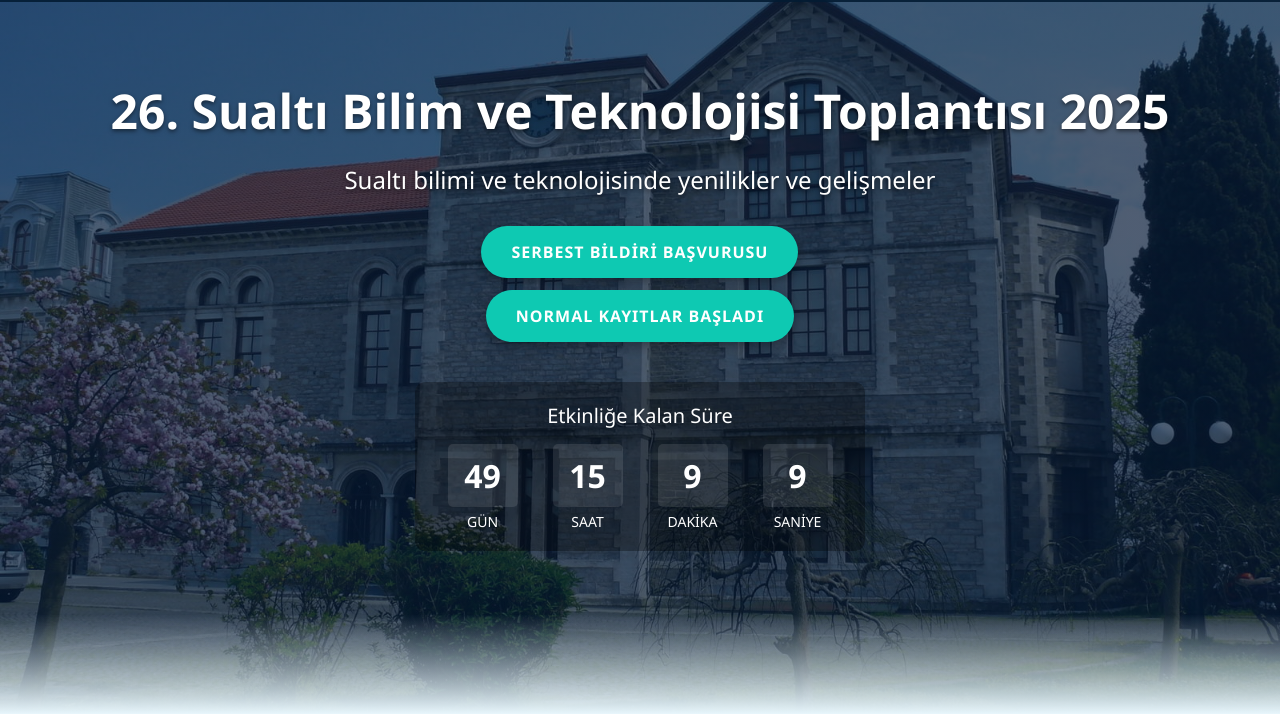
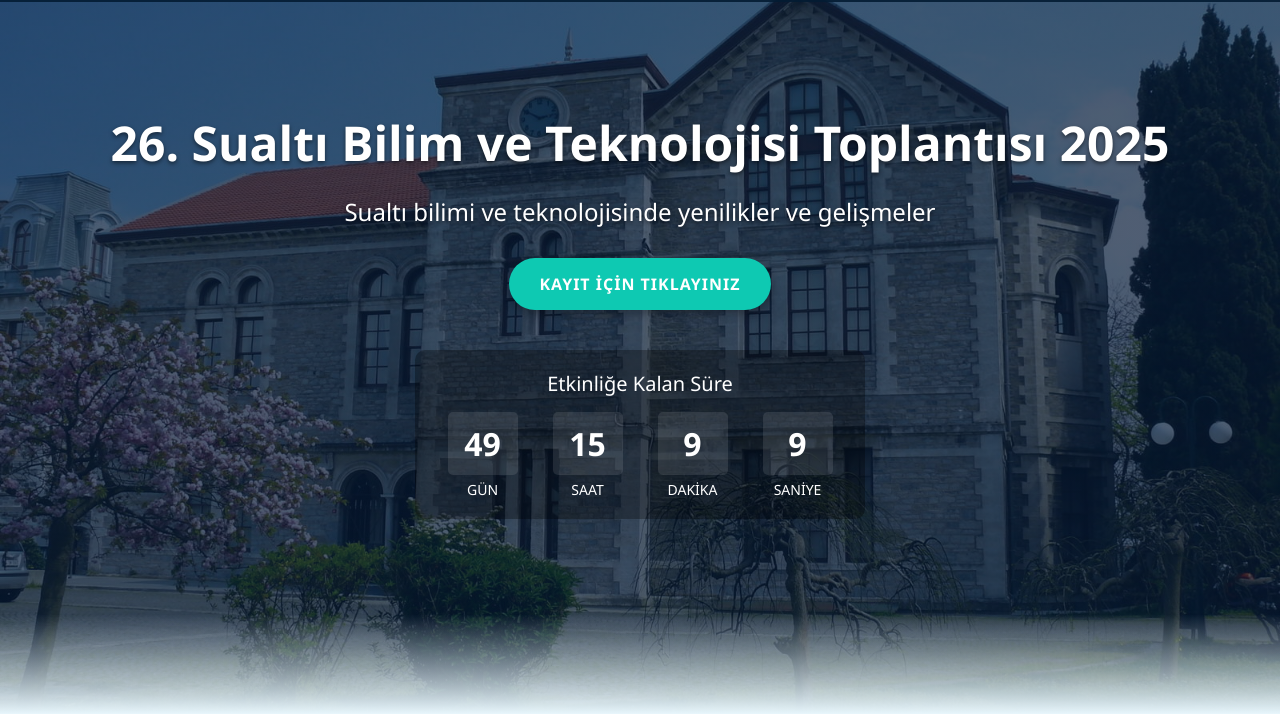
Before and after one commit to boray/sbt-website, a plain HTML site: page index.html in a window 1280 px wide. Shown: the part 86-800 px from the top of the page. Drawn offline with Linux system fonts and the light colour scheme; files whose address does not match are found by name.

Commit message:
Hero güncelleme: Serbest Bildiri Başvurusu butonu kaldırıldı; kayıt butonu 'Kayıt için Tıklayınız' olarak güncellendi ve https://forms.gle/pUvYkCEYKYGuMDCaA adresine yönlendirildi.

```diff
--- a/index.html
+++ b/index.html
@@ -39,9 +39,7 @@
         <div class="hero-content">
             <h1>26. Sualtı Bilim ve Teknolojisi Toplantısı 2025</h1>
             <h2>Sualtı bilimi ve teknolojisinde yenilikler ve gelişmeler</h2>
-            <a href="https://forms.gle/DqxC4u2AMxP85pim9" class="cta-button" target="_blank">Serbest Bildiri Başvurusu</a>
-            <br/>
-            <a href="#" class="cta-button" style="margin-top:12px;" target="_blank">Normal Kayıtlar Başladı</a>
+            <a href="https://forms.gle/pUvYkCEYKYGuMDCaA" class="cta-button" target="_blank">Kayıt için Tıklayınız</a>
         </div>
         <div class="countdown-container">
             <h3>Etkinliğe Kalan Süre</h3>
```
